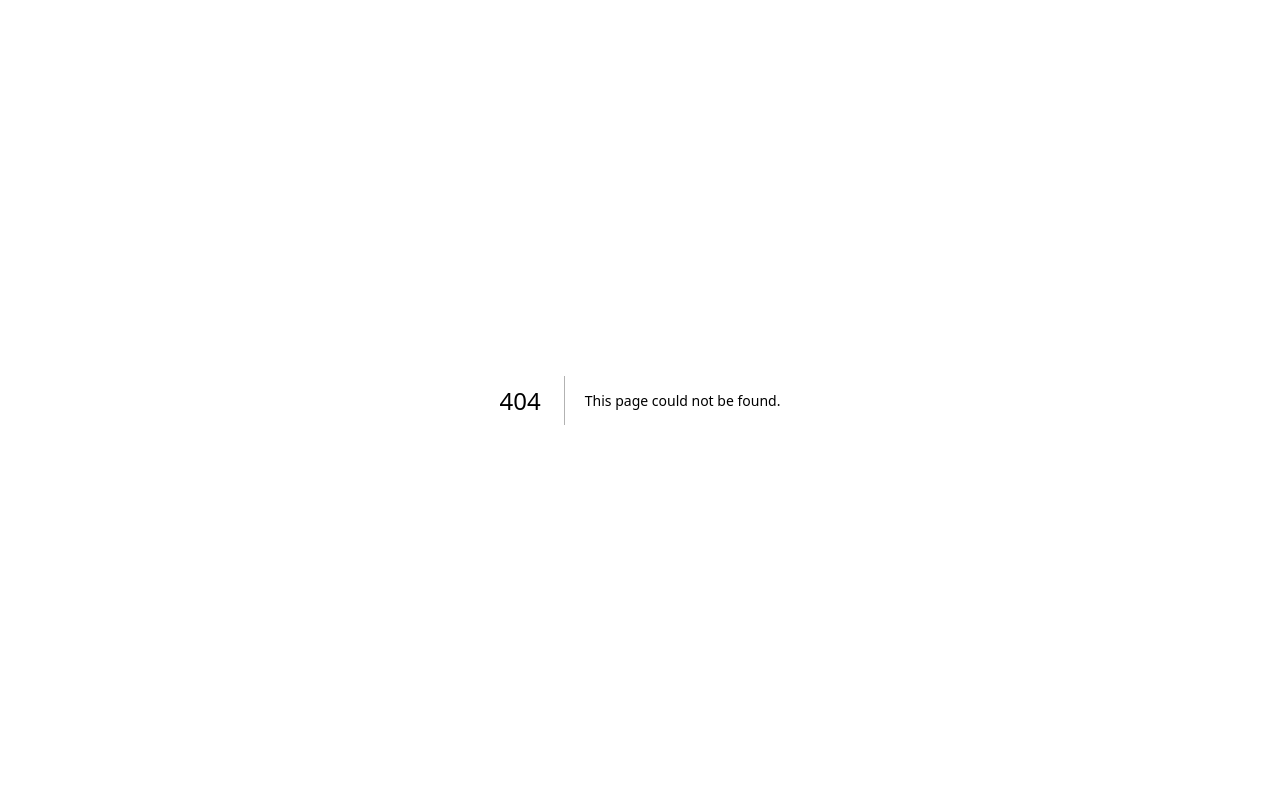
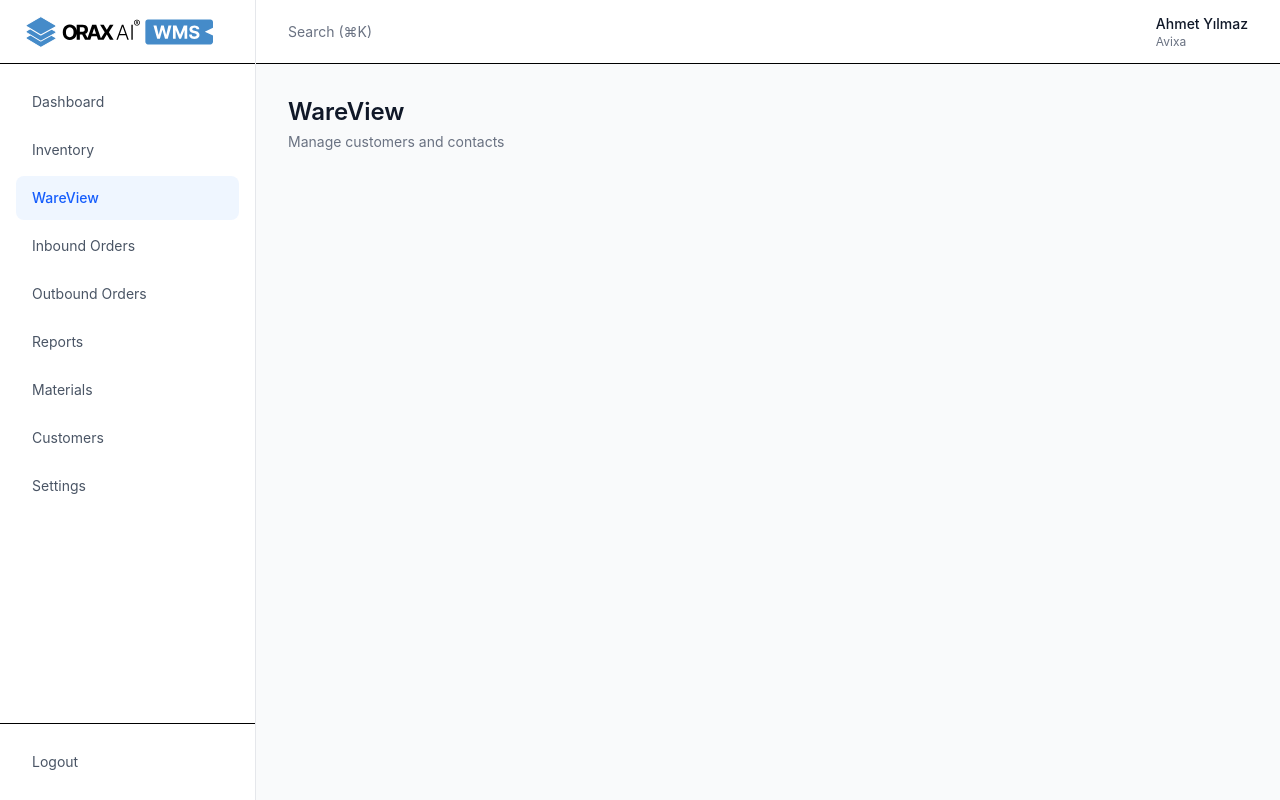
Before and after one commit to zeynepdundar/OraxAICustomerPortal, a Next.js app: page /wareview in a window 1280 px wide. Before the commit this address had no page. Built offline with nearby package versions, Linux system fonts and the light colour scheme.

Commit message:
feat(wareview): add wareview page

```diff
--- /dev/null
+++ b/src/app/(app)/wareview/page.tsx
@@ -0,0 +1,26 @@
+"use client";
+
+import { useRouter } from "next/navigation";
+import { SectionHeader } from "@/components/ui/SectionHeader";
+import { useTranslations } from "next-intl";
+
+
+export default function WareViewPage() {
+  const router = useRouter();
+  const t = useTranslations("customers");
+  const common = useTranslations("common");
+
+
+
+
+  return (
+    <div className="p-8 space-y-6">
+      <SectionHeader
+        title={"WareView"}
+        description={t("description")}
+
+
+      />
+    </div>
+  );
+}
```
